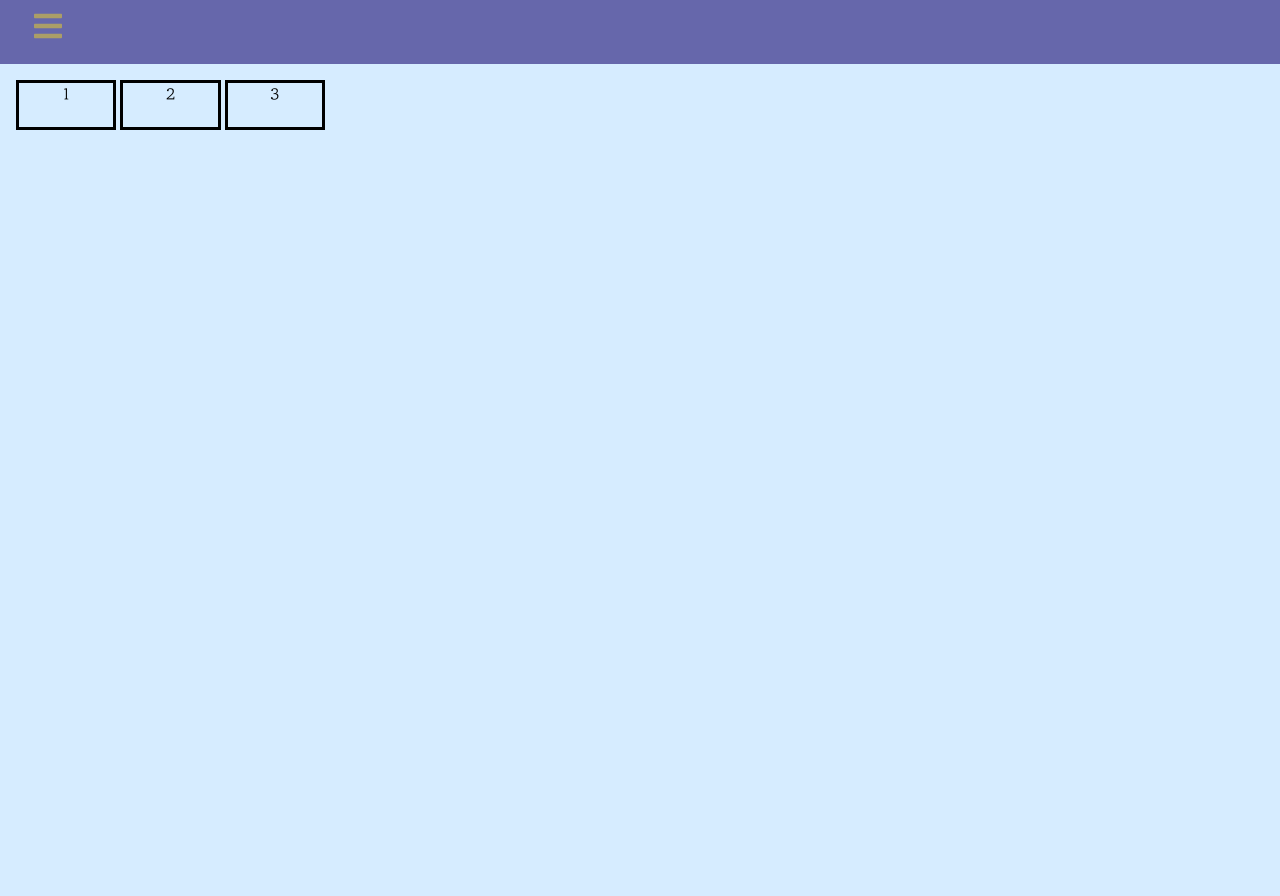
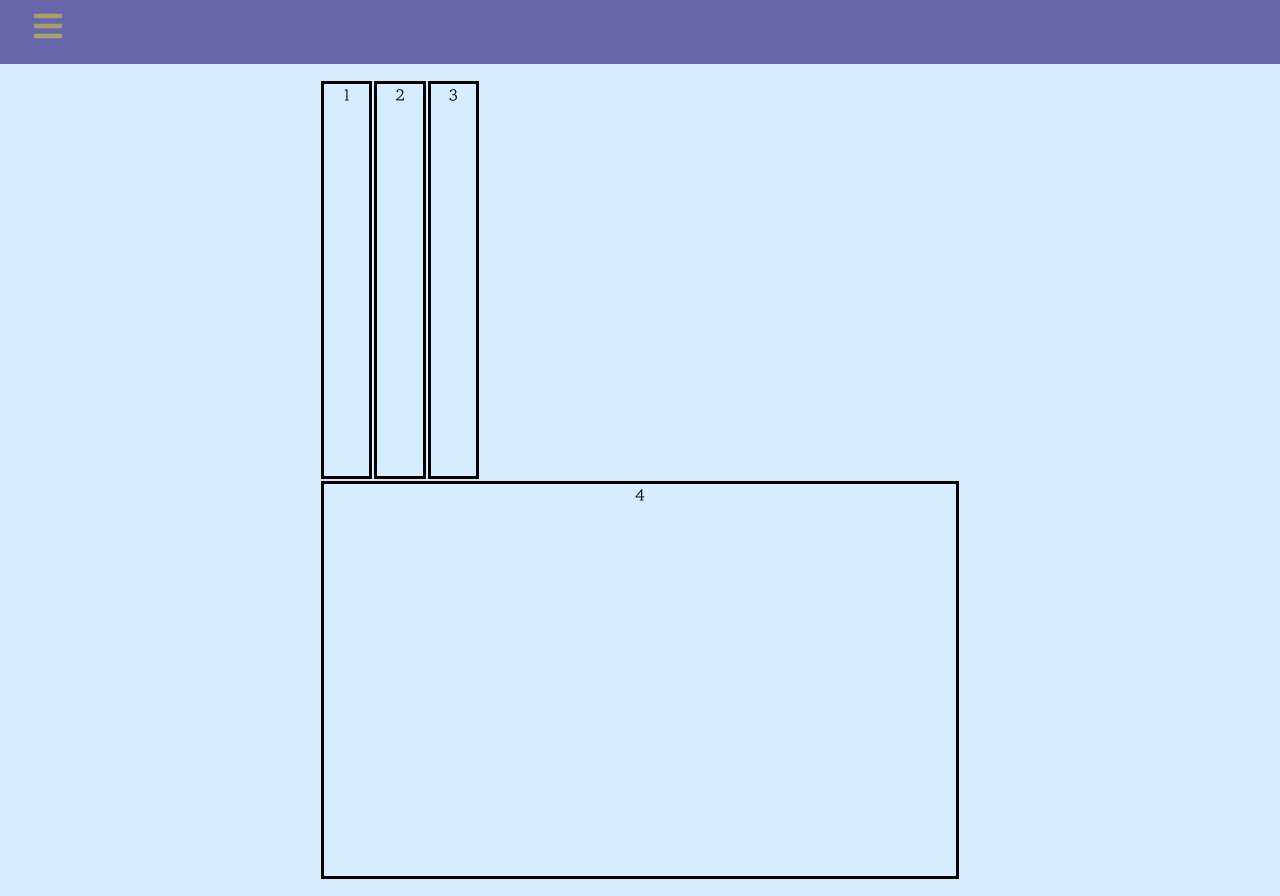
Before and after one commit to dannyp0930/styeld-component, a React (Create React App) app: page /grid in a window 1280 px wide. Built offline with nearby package versions, Linux system fonts and the light colour scheme; a web font is replaced by a local one.

Commit message:
REFACTOR: Grid styles

```diff
--- a/src/components/Grid/Grid.tsx
+++ b/src/components/Grid/Grid.tsx
@@ -7,6 +7,7 @@ export function Grid() {
       <Item>1</Item>
       <Item>2</Item>
       <Item>3</Item>
+      <Item col='12'>4</Item>
     </Container>
   )
 }
--- a/src/components/Grid/Styels.tsx
+++ b/src/components/Grid/Styels.tsx
@@ -2,17 +2,24 @@ import styled from "styled-components";
 
 export const Container = styled.div`
   display: grid;
+  width: 50%;
   height: 100vh;
   color: black;
-  margin: 1rem;
-  grid-template-columns: repeat(12, 1fr);
-  grid-template-rows: 50px 50px;
+  margin: 1rem auto;
+  grid-template-columns: repeat(auto-fit, minmax(8.33%, auto));
   text-align: center;
-  grid-gap: 0.25rem;
 `;
 
-export const Item = styled.div`
+interface Iprops {
+  col?: string;
+  row?: string;
+}
+
+export const Item = styled.div<Iprops>`
+  margin: 1px;
   display: flex;
   justify-content: center;
   border: solid;
-`
+  grid-column: auto / span ${props => props.col};
+  grid-row: auto / span ${props => props.row};
+`;
```
